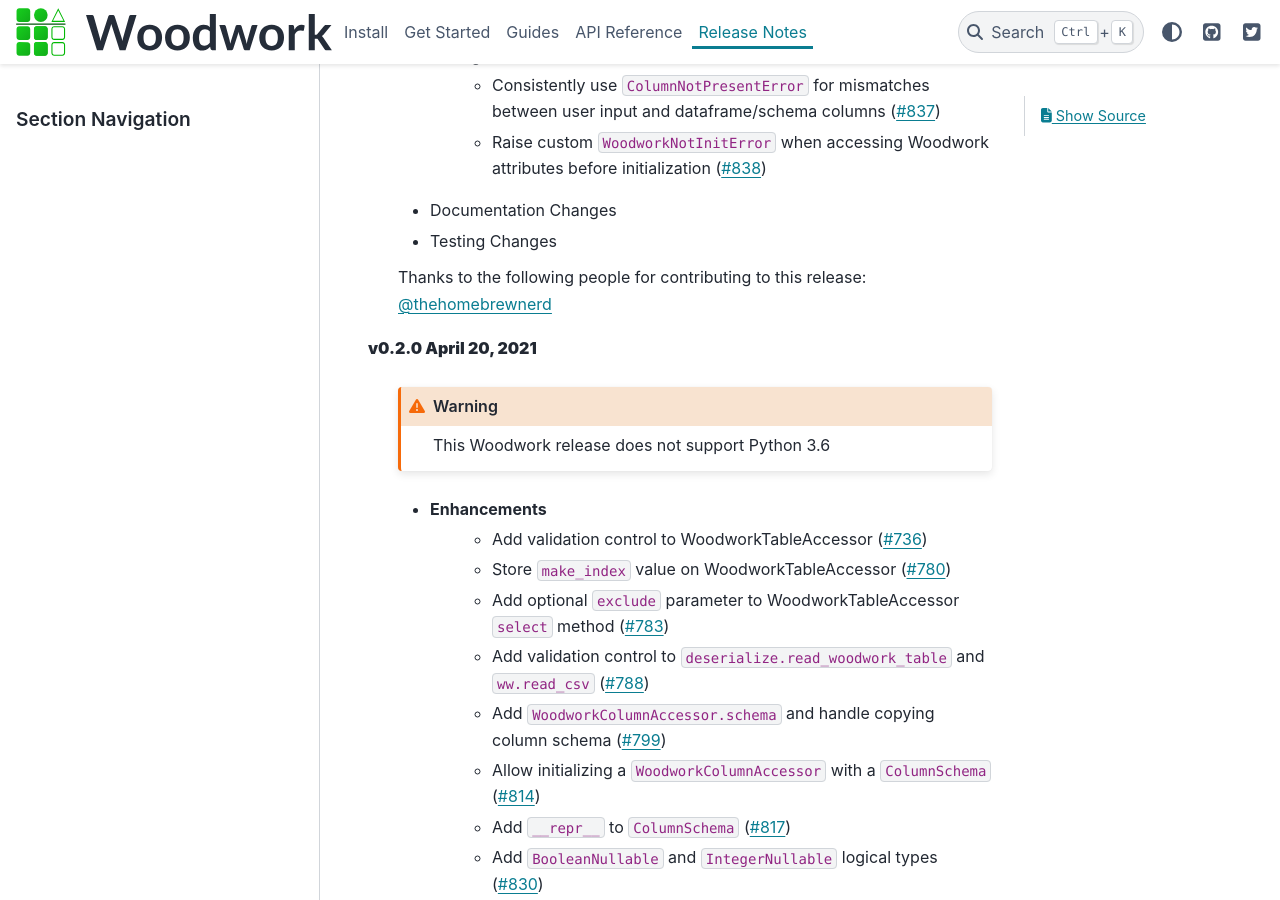
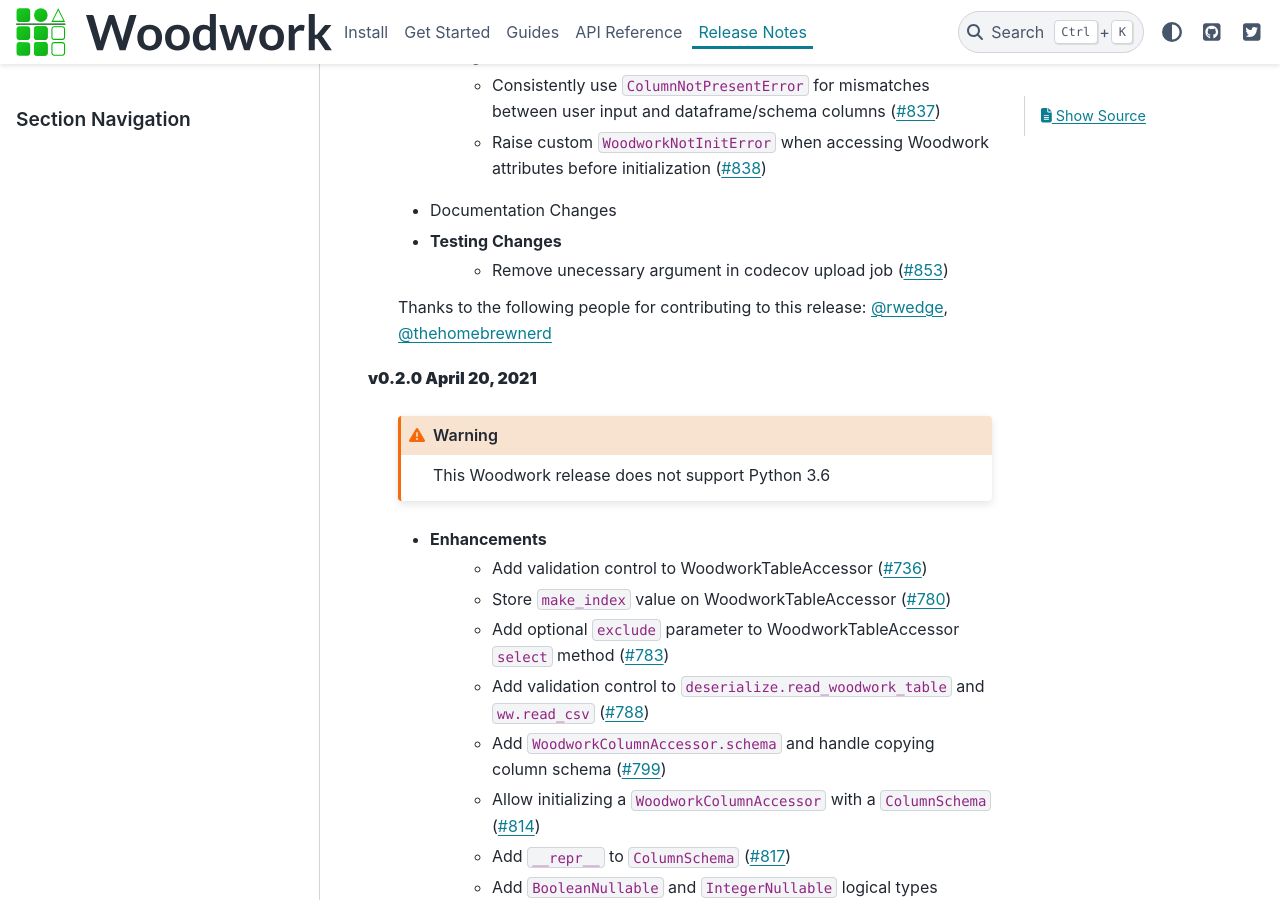
Before and after one commit to alteryx/woodwork, a Sphinx documentation site: the page built from docs/source/release_notes.rst, in a window 1280 px wide and 900 px high, scrolled down 325 px. Built offline with Sphinx 7.4.7 and the PyData theme 0.15.4, drawn with Linux system fonts in a browser that asks for light colours; comment, search, counter and statistics services are not loaded.

Commit message:
Update release_notes.rst

```diff
--- a/docs/source/release_notes.rst
+++ b/docs/source/release_notes.rst
@@ -11,9 +11,10 @@ Release Notes
         * Raise custom ``WoodworkNotInitError`` when accessing Woodwork attributes before initialization (:pr:`838`)
     * Documentation Changes
     * Testing Changes
+        * Remove unecessary argument in codecov upload job (:pr:`853`)
 
     Thanks to the following people for contributing to this release:
-    :user:`thehomebrewnerd`
+    :user:`rwedge`, :user:`thehomebrewnerd`
 
 **v0.2.0 April 20, 2021**
     .. warning::
```
